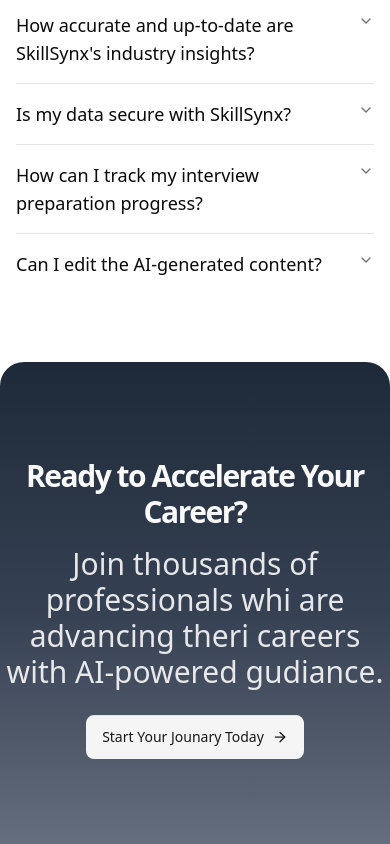
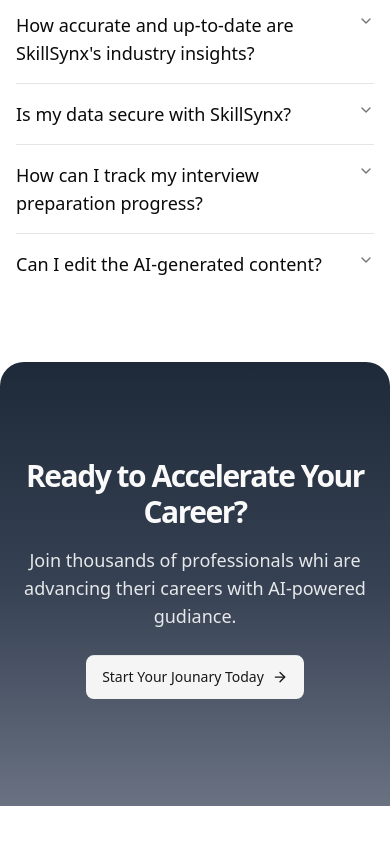
Before and after one commit to ShubhamSharma20007/SkillSyncAI, a Next.js app: page / in a window 390 px wide. Shown: the part 4067-4911 px from the top of the page. After the commit the page ends 4873 px from the top, so only its background shows below. Built offline with nearby package versions, Linux system fonts and the light colour scheme; no server answers; the database is empty.

Commit message:
CNG text response

```diff
--- a/app/(main)/interview/_components/Quiz.tsx
+++ b/app/(main)/interview/_components/Quiz.tsx
@@ -365,7 +365,7 @@
 
   return (
     <div>
-      <Card className="mx-2 w-full">
+      <Card className="mx-0 md:mx-2 w-full">
         <CardHeader>
           <CardTitle className='flex justify-between items-center'>
             <div>
--- a/app/page.tsx
+++ b/app/page.tsx
@@ -128,7 +128,7 @@
         <div className=" mx-auto py-24 background rounded-t-3xl">
           <div className="flex flex-col items-center justify-center space-y-4 text-center text-3xl max-w-3xl mx-auto">
             <h2 className="text-3xl font-bold tracking-tighter text-primary-foreground sm:text-4xl md:text-5xl">Ready to Accelerate Your Career? </h2>
-            <p className="mx-auto max-w-[600px] text-primary-foreground/90 font-medium md:text-xl">Join thousands of professionals whi are advancing theri careers with AI-powered gudiance.</p>
+            <p className="mx-auto max-w-[600px] text-primary-foreground/90 text-lg font-medium md:text-xl">Join thousands of professionals whi are advancing theri careers with AI-powered gudiance.</p>
           <Link href="/dashboard" passHref>
           <Button
           size={'lg'}
```
